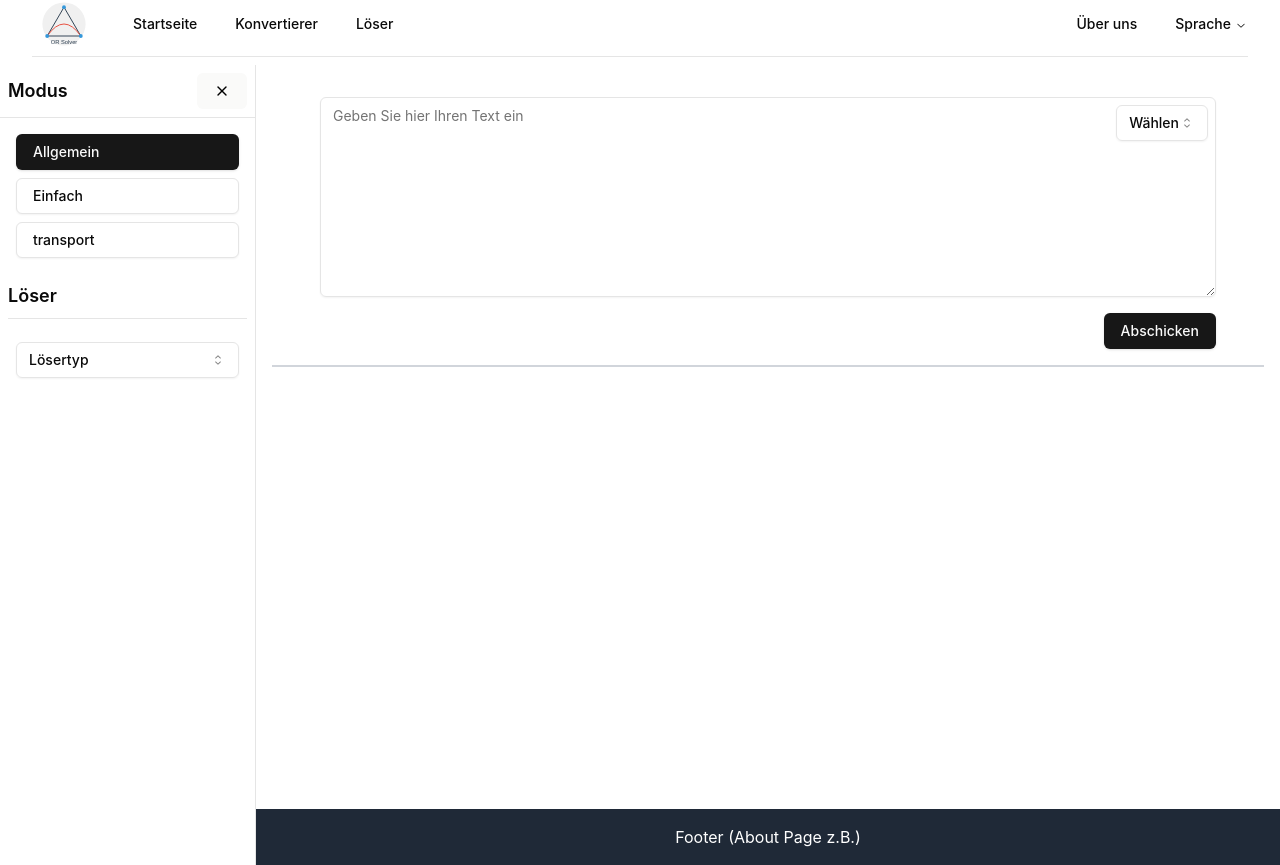
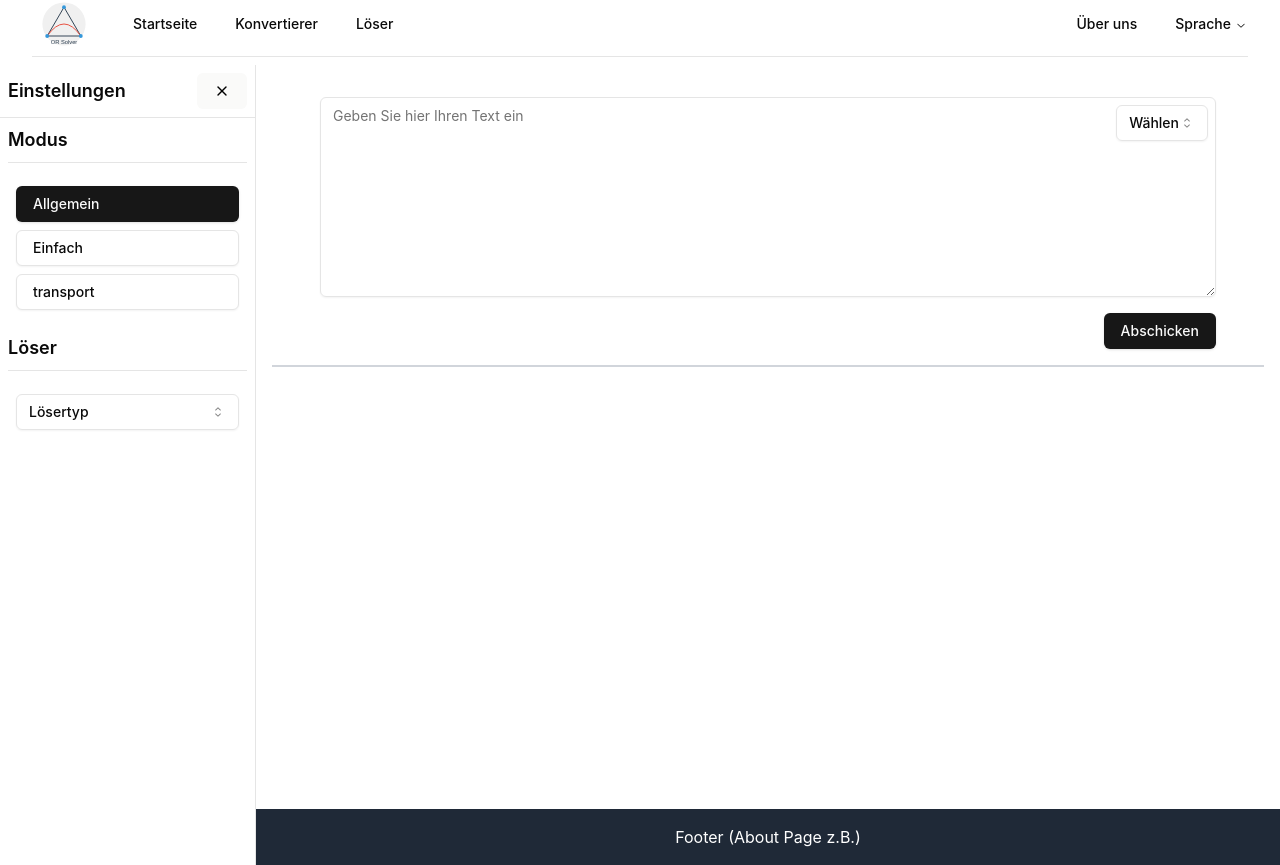
Before and after one commit to mst2k/programmierprojekt, a React (Vite) app in the folder frontend/: page /#/solver in a window 1280 px wide. Built offline with nearby package versions, Linux system fonts and the light colour scheme.

Commit message:
fix(sidebar) Slight adjustments

```diff
--- a/frontend/src/components/ui/custom/sidebar.tsx
+++ b/frontend/src/components/ui/custom/sidebar.tsx
@@ -46,7 +46,7 @@ export default function Sidebar( { currentInputVariant, setCurrentInputVariant,
             >
                 <div className="flex justify-between items-center p-2 border-b">
                     {isOpen && (
-                        <h2 className="text-lg font-semibold">{t('mode')}</h2>
+                        <h2 className="text-lg font-semibold">{t('settings')}</h2>
                     )}
                     <Button
                         variant="ghost"
@@ -58,6 +58,10 @@ export default function Sidebar( { currentInputVariant, setCurrentInputVariant,
                 </div>
                 {isOpen && (
                     <>
+                        <div className="space-y-2 p-2">
+                            <h2 className="text-lg font-semibold">{t('mode')}</h2>
+                            <Separator className="my-2 mx-auto h-[1%]"/>
+                        </div>
                         <div className="flex flex-col space-y-2 p-4">
                             {inputModes.map((itype) => (
                                 <Button
--- a/frontend/src/translations/de.json
+++ b/frontend/src/translations/de.json
@@ -61,5 +61,6 @@
     "column_type": "Typ",
     "column_primal": "Primal",
     "column_dual": "Dual",
-    "column_index": "Index"
+    "column_index": "Index",
+    "settings": "Einstellungen"
   }
--- a/frontend/src/translations/en.json
+++ b/frontend/src/translations/en.json
@@ -61,5 +61,6 @@
     "column_type": "Type",
     "column_primal": "Primal",
     "column_dual": "Dual",
-    "column_index": "Index"
+    "column_index": "Index",
+    "settings": "Settings"
   }
```
